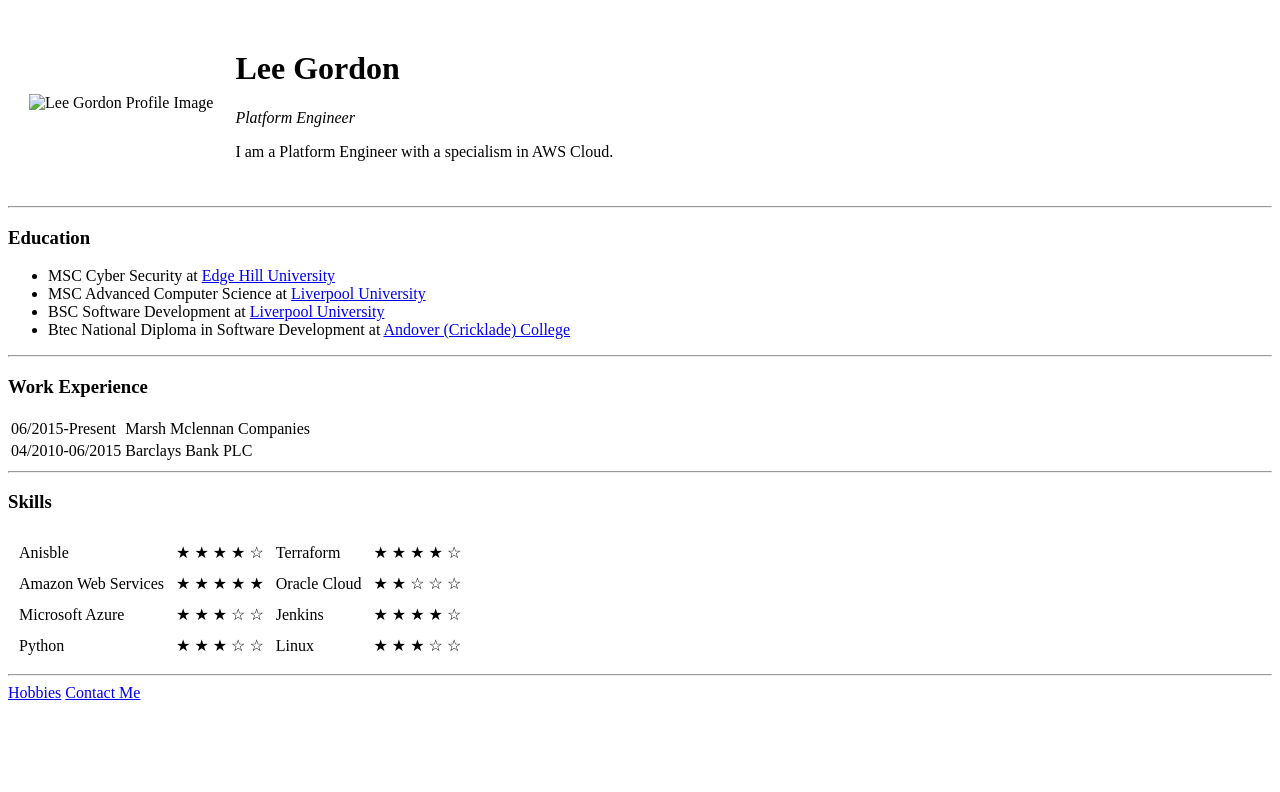
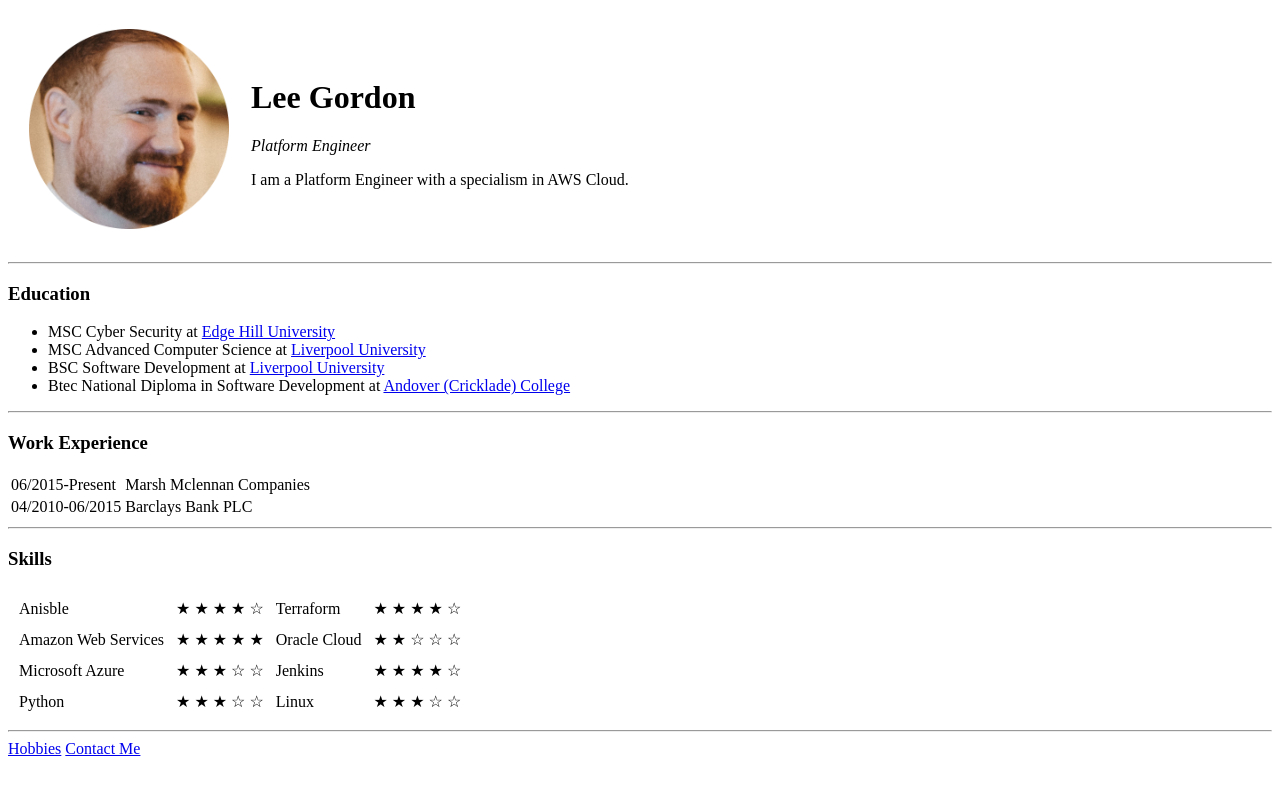
Before and after one commit to gordone13/cv, a plain HTML site: page index.html in a window 1280 px wide. Drawn offline with Linux system fonts and the light colour scheme.

Commit message:
Update index.html

```diff
--- a/index.html
+++ b/index.html
@@ -9,7 +9,7 @@
 <body>
     <table cellspacing="20">
         <tr>
-            <td><img src="images\lee.png" alt="Lee Gordon Profile Image" width="200" height="200"></td>
+            <td><img src="lee.png" alt="Lee Gordon Profile Image" width="200" height="200"></td>
             <td><h1>Lee Gordon</h1>
                 <p><em>Platform Engineer</em></p>
                 <p>I am a Platform Engineer with a specialism in AWS Cloud.</p></td>
```
